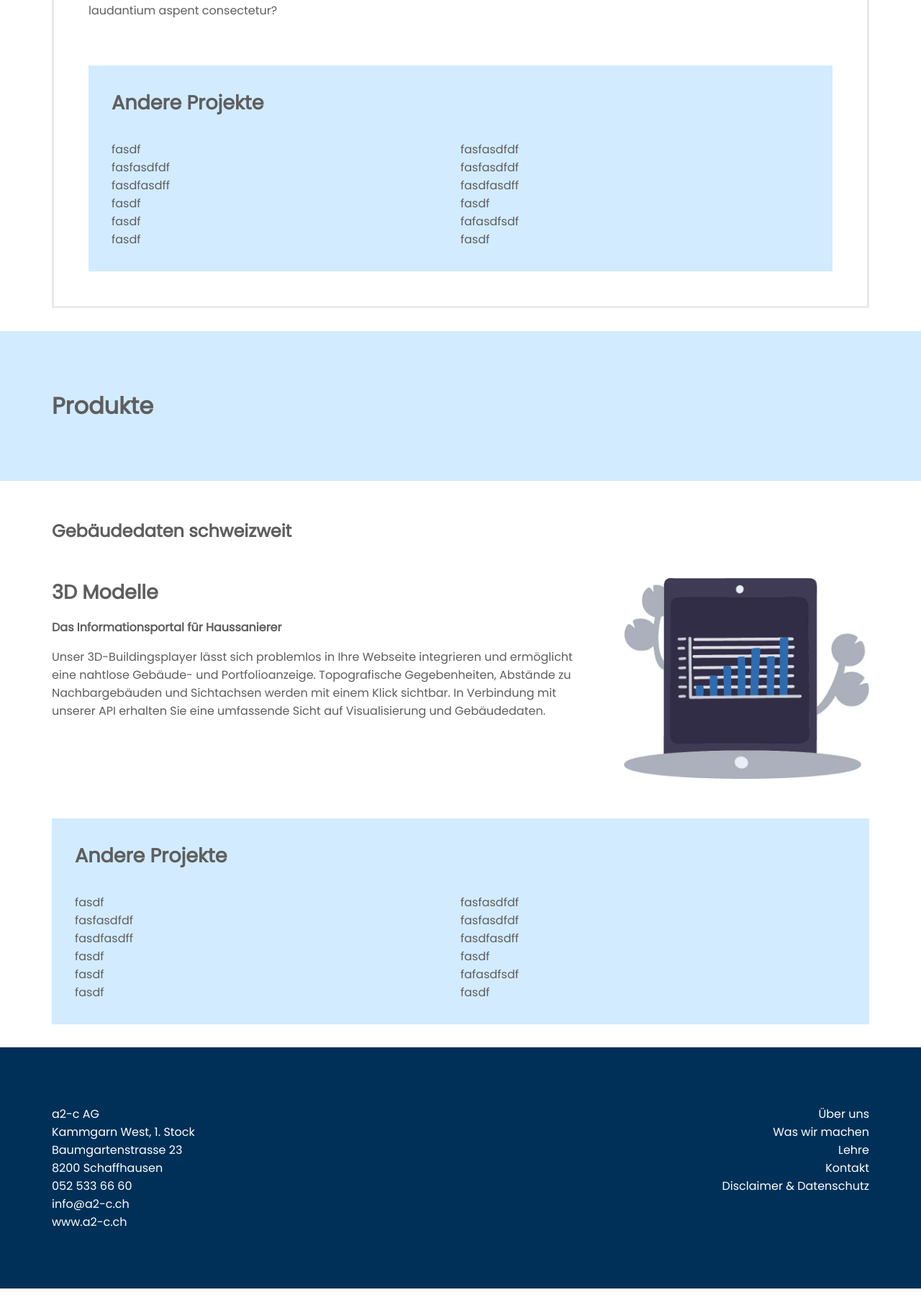
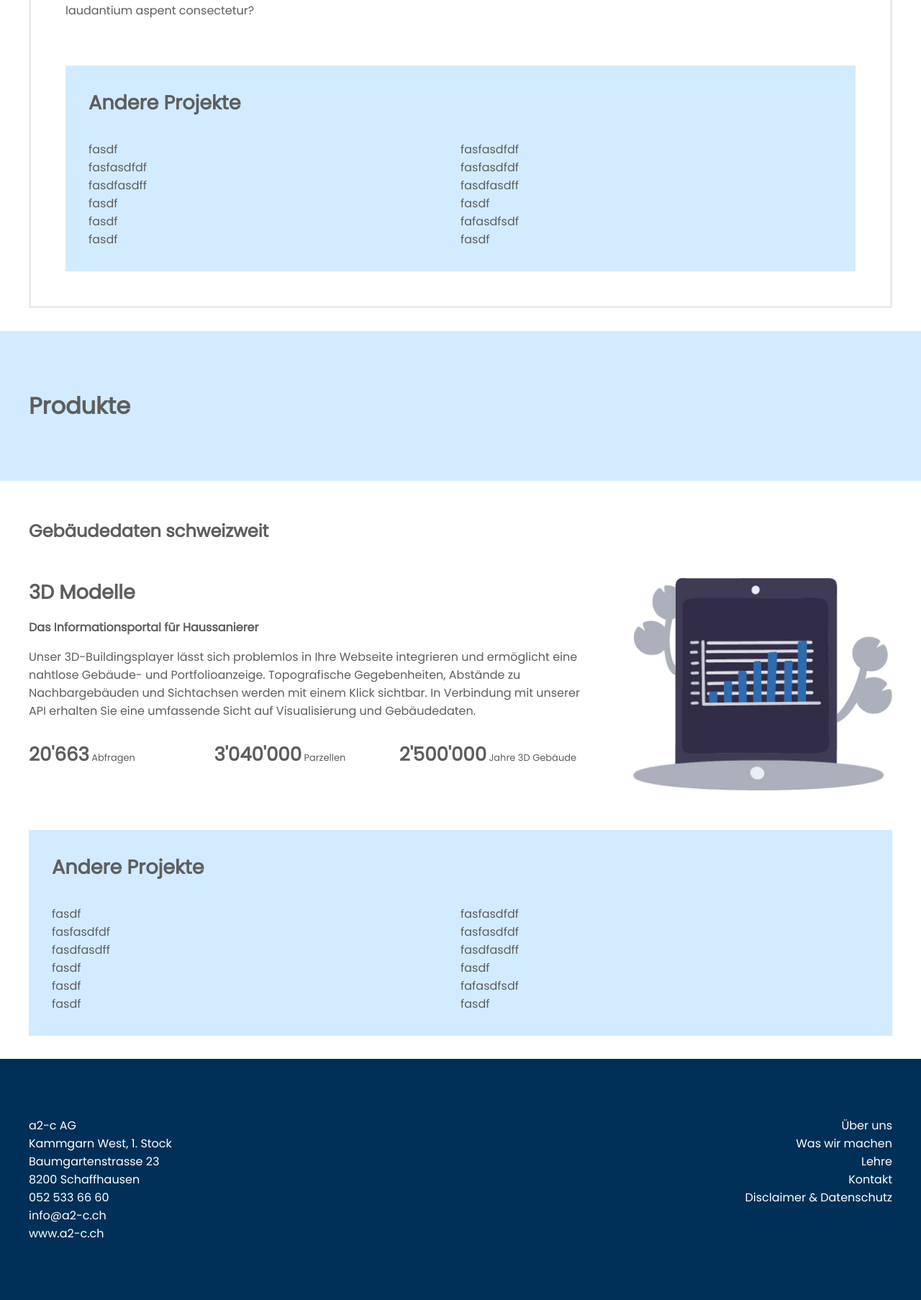
Before and after one commit to a2-c/creativio-site, a PHP site: page /wwm.php in a window 1280 px wide. Shown: the part 1035-2841 px from the top of the page at 72% size. Run offline with PHP 8.4, Linux system fonts and the light colour scheme.

Commit message:
kleine änderungen

```diff
--- a/assets/timeline.php
+++ b/assets/timeline.php
@@ -1,7 +1,8 @@
 
 
 <div class="uk-section">
-
+	<link rel="stylesheet" href="timeline.css">
+	<link rel="stylesheet" href="../css/style.css">
 	<div class="uk-container">
 		<div class="timeline uk-padding-small bg-white">
 
--- a/css/style.css
+++ b/css/style.css
@@ -105,6 +105,9 @@ h3 {
 .grid-2 {
     grid-template-columns: repeat(auto-fill, 50%);
 }
+.grid-3 {
+    grid-template-columns: repeat(auto-fill, 33%);
+}
 
 
 /* BACKGROUND */
@@ -154,6 +157,9 @@ h3 {
 
 .t-large {
     font-size: xx-large;
+}
+.t-small {
+    font-size: small;
 }
 
 .t-color-red {
@@ -213,7 +219,7 @@ h3 {
     margin-left: auto;
     margin-right: auto;
 
-    padding: 2em
+    padding:  2em 0
 }
 
 
@@ -260,7 +266,7 @@ header {
     justify-content: space-between;
     background-color: var(--white);
     /* border-bottom: 1px solid black; */
-    padding: 0.3em 1em;
+    padding: 0.3em 0em;
     position: sticky;
     top: 0;
     width: 100%;
--- a/wwm.php
+++ b/wwm.php
@@ -88,7 +88,7 @@
                     </div>
                 </div>
             </div>
-            <div class="container-parent">
+            <div class="container-parent" id="numbers">
                 <div class="container">
                     <div>
                         <h2>Gebäudedaten schweizweit</h2>
@@ -97,11 +97,24 @@
                                 <h3 class="margin-remove">3D Modelle</h3>
                                 <p class="bold">Das Informationsportal für Haussanierer</p>
                                 <p>Unser 3D-Buildingsplayer lässt sich problemlos in Ihre Webseite integrieren und ermöglicht eine nahtlose Gebäude- und Portfolioanzeige. Topografische Gegebenheiten, Abstände zu Nachbargebäuden und Sichtachsen werden mit einem Klick sichtbar. In Verbindung mit unserer API erhalten Sie eine umfassende Sicht auf Visualisierung und Gebäudedaten.</p>
+
+                                <div class="grid grid-3 t-small">
+                                    <div>
+                                        <p><span class="bold" id="abfragen" style="font-size: 2em;">0</span> Abfragen</p>
+                                    </div>
+                                    <div>
+                                        <p><span class="bold" id="parzellen" style="font-size: 2em;">0</span> Parzellen</p>
+                                    </div>
+                                    <div>
+                                        <p><span class="bold" id="gebaeude" style="font-size: 2em;">0</span> Jahre 3D Gebäude</p>
+                                    </div>
+                                </div>
                             </div>
                             <div class="detail-bilder">
                                 <img src="images/Projektmanagement.jpg" alt="bild" width="150">
                             </div>
                         </div>
+
 
 
                         <div>
@@ -138,6 +151,80 @@
 
     <?php include('assets/footer.php') ?>
 
+    <script>
+        // Homepage Counter Simulation
+
+        var scrollHappend = false;
+        var screenHeight = $(window).height();
+        var legendFrom = $('#numbers').offset().top + 60;
+
+        var data = [
+            [$('#abfragen'), 20663, 100],
+            [$('#gebaeude'), 2500000, 4000],
+            [$('#parzellen'), 3040000, 5000],
+        ];
+
+        var desiredTime = 300;
+
+        console.log('fasdf')
+
+        var myScrollFunc = function() {
+            data.forEach(element => {
+                console.log(desiredTime / element[1]);
+                var calcTime = desiredTime / element[1];
+                animateNumber(0, element[1], calcTime, element[2], element[0], 0);
+            });
+
+        };
+
+        $(window).scroll(function() {
+
+            var y = $(window).scrollTop();
+
+            if (y + screenHeight >= legendFrom) {
+                if (!scrollHappend) {
+                    myScrollFunc();
+                    scrollHappend = true;
+                }
+            }
+        });
+
+        function animateNumber(start, stop, speed, increment, field, flache) {
+            var i = setInterval(function() {
+
+                if (start >= stop) {
+                    clearInterval(i);
+                    if (flache > 0) {
+                        field.text(commafy(stop) + ' m²')
+                    } else {
+                        field.text(commafy(stop))
+                    }
+                } else {
+                    start += increment;
+                    if (flache > 0) {
+                        field.text(commafy(start) + ' m²')
+                    } else {
+                        field.text(commafy(start))
+                    }
+                }
+            }, speed);
+        }
+
+        function commafy(num) {
+            var str = num.toString().split('.');
+
+            if (str[0].length >= 4) {
+                str[0] = str[0].replace(/(\d)(?=(\d{3})+$)/g, '$1\'');
+            }
+
+            if (str[1] && str[1].length >= 4) {
+                str[1] = str[1].replace(/(\d{3})/g, '$1 ');
+            }
+
+            return str.join('.');
+        }
+    </script>
+
 </body>
 
 </html>
```
Also changed, not shown: index.php (+6 -1 lines), lehre.php (+15 -3 lines), images/fav-icon.svg, images/logo.svg, images/test2.svg.
